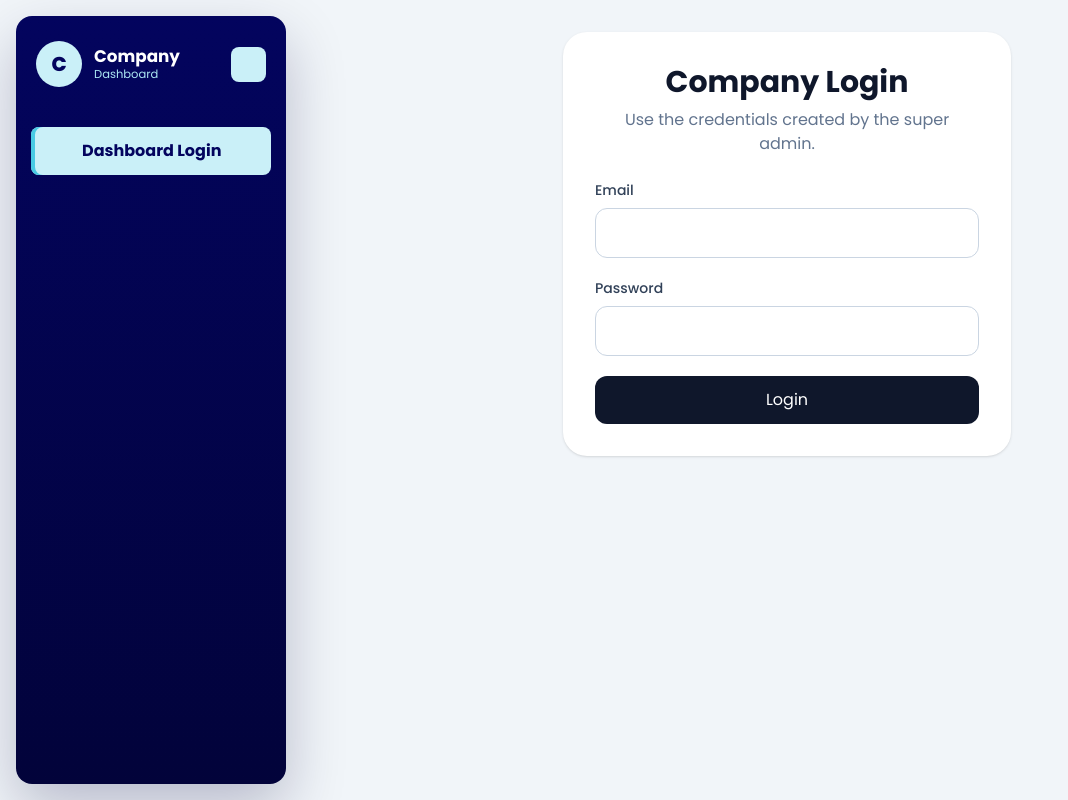
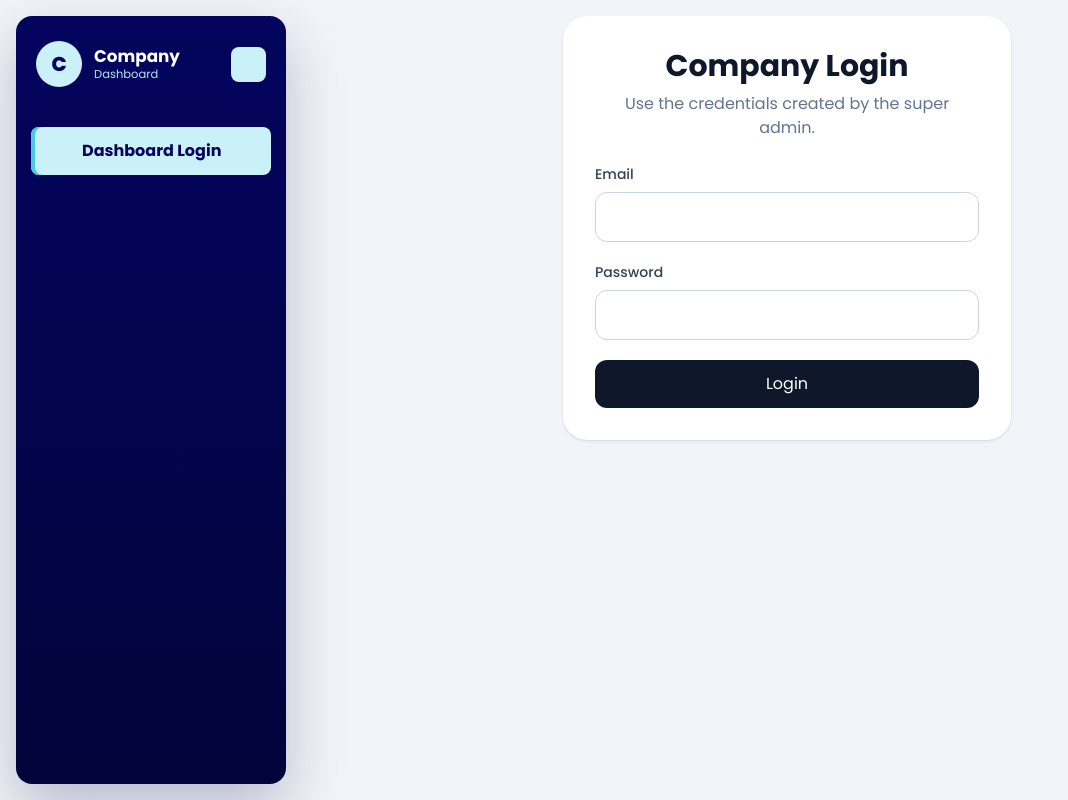
Before and after one commit to Gd0810/Quiz_Management-, a Django app: page /dashboard/login/ in a window 1280 px wide. Shown: the whole page, without its empty margins (0-1068 px from the left). Run offline with Django 5.2, Linux system fonts and the light colour scheme; style sheets or scripts are compiled from the project's sources; some libraries are stand-ins or nearby versions.

Commit message:
update:the_dashboard_main_area_top_hight_fix

```diff
--- a/Redmock/templates/dashboard/header.html
+++ b/Redmock/templates/dashboard/header.html
@@ -255,8 +255,10 @@
     }
 
     body.dashboard-layout #dashboard-page-content {
-        padding-top: 2rem;
-        padding-bottom: 2rem;
+        min-height: 100vh;
+        box-sizing: border-box;
+        padding-top: 1rem;
+        padding-bottom: 1rem;
     }
 
     @media (max-width: 1024px) {
@@ -344,6 +346,7 @@
 
         body.dashboard-layout #dashboard-page-content {
             padding-top: 76px;
+            padding-bottom: 1rem;
         }
     }
 </style>
```
